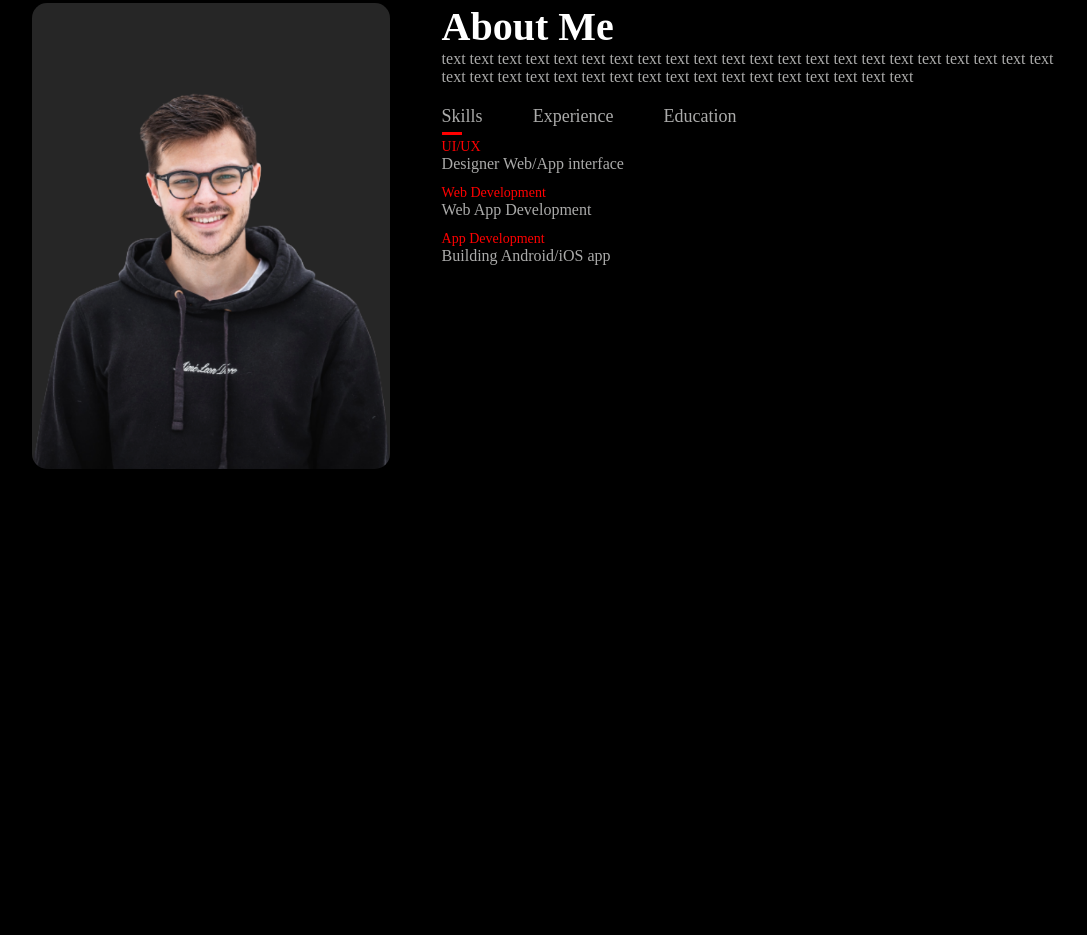
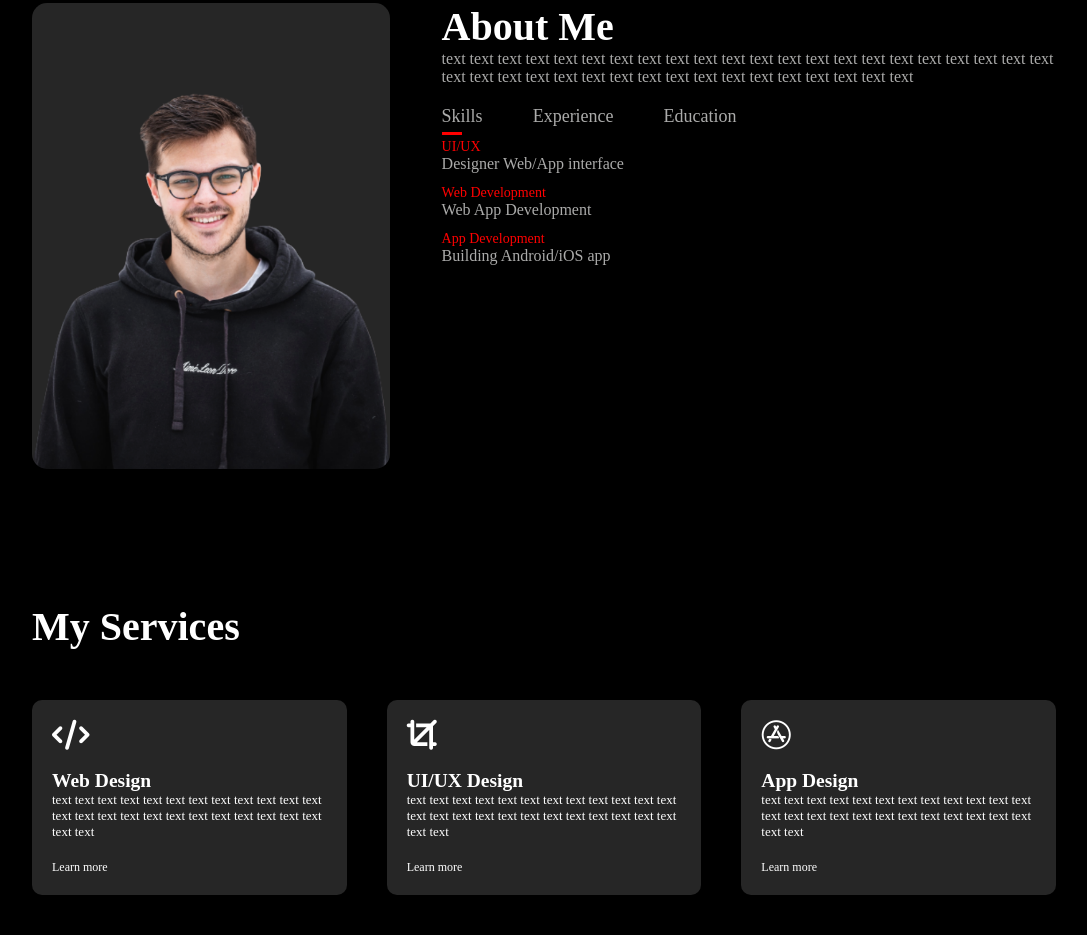
Before and after one commit to yoshiboo14/Website2, a plain HTML site: page index.html in a window 1280 px wide. Shown: the part 887-1822 px from the top of the page, without its empty margins (96-1183 px from the left). Before the commit the page ends 1450 px from the top, so only its background shows below. Drawn offline with Linux system fonts and the light colour scheme.

Commit message:
servicesセクションの完成

```diff
--- a/index.html
+++ b/index.html
@@ -6,6 +6,10 @@
     <meta name="viewport" content="width=device-width, initial-scale=1.0" />
     <title>Document</title>
     <link rel="stylesheet" href="style.css" />
+    <script
+      src="https://kit.fontawesome.com/cb452e83e1.js"
+      crossorigin="anonymous"
+    ></script>
   </head>
   <body>
     <div id="header">
@@ -92,6 +96,41 @@
         </div>
       </div>
     </div>
+    <!-- -----services----- -->
+    <div id="services">
+      <div class="container">
+        <h1 class="sub-title">My Services</h1>
+        <div class="services-list">
+          <div>
+            <i class="fa-solid fa-code"></i>
+            <h2>Web Design</h2>
+            <p>
+              text text text text text text text text text text text text text
+              text text text text text text text text text text text text text
+            </p>
+            <a href="#">Learn more</a>
+          </div>
+          <div>
+            <i class="fa-solid fa-crop"></i>
+            <h2>UI/UX Design</h2>
+            <p>
+              text text text text text text text text text text text text text
+              text text text text text text text text text text text text text
+            </p>
+            <a href="#">Learn more</a>
+          </div>
+          <div>
+            <i class="fa-brands fa-app-store"></i>
+            <h2>App Design</h2>
+            <p>
+              text text text text text text text text text text text text text
+              text text text text text text text text text text text text text
+            </p>
+            <a href="#">Learn more</a>
+          </div>
+        </div>
+      </div>
+    </div>
     <script>
       // 同じ名前のクラスを配列で取得
       //   返り値はドキュメントではなくエレメント
--- a/style.css
+++ b/style.css
@@ -84,7 +84,7 @@ nav ul li a:hover::after {
   color: red;
 }
 
-/* -----about----- */
+/* -----------------------------------about---------------------------------------- */
 #about {
   padding: 80px 0;
   color: #ababaa;
@@ -167,3 +167,48 @@ flex-basisプロパティが優先される。 */
 .tab-contents.active-tab {
   display: block;
 }
+
+/* -----------------------------------services---------------------------------------- */
+
+#services {
+  padding: 30px 0;
+}
+
+.services-list {
+  display: grid;
+  grid-template-columns: repeat(auto-fit, minmax(250px, 1fr));
+  grid-gap: 40px;
+  margin-top: 50px;
+}
+
+.services-list div {
+  background: #262626;
+  padding: 20px;
+  font-size: 13px;
+  font-weight: 300;
+  border-radius: 10px;
+  /* ホバー時の内容 */
+  /* トランジションはホバーじゃない方に入れる */
+  transition: background-color 0.5s, transform 0.5s;　  /* transition: 0.5s;と一緒 */
+
+}
+
+.services-list div i {
+  /* アイコンの大きさを変える */
+  font-size: 30px;
+  margin-bottom: 20px;
+}
+
+.services-list div a {
+  text-decoration: none;
+  color: white;
+  font-size: 12px;
+  margin-top: 20px;
+  display: inline-block;
+}
+
+.services-list div:hover {
+  background-color: red;
+  /* 要素を10px上に上げる */
+  transform: translateY(-10px);
+}
```
